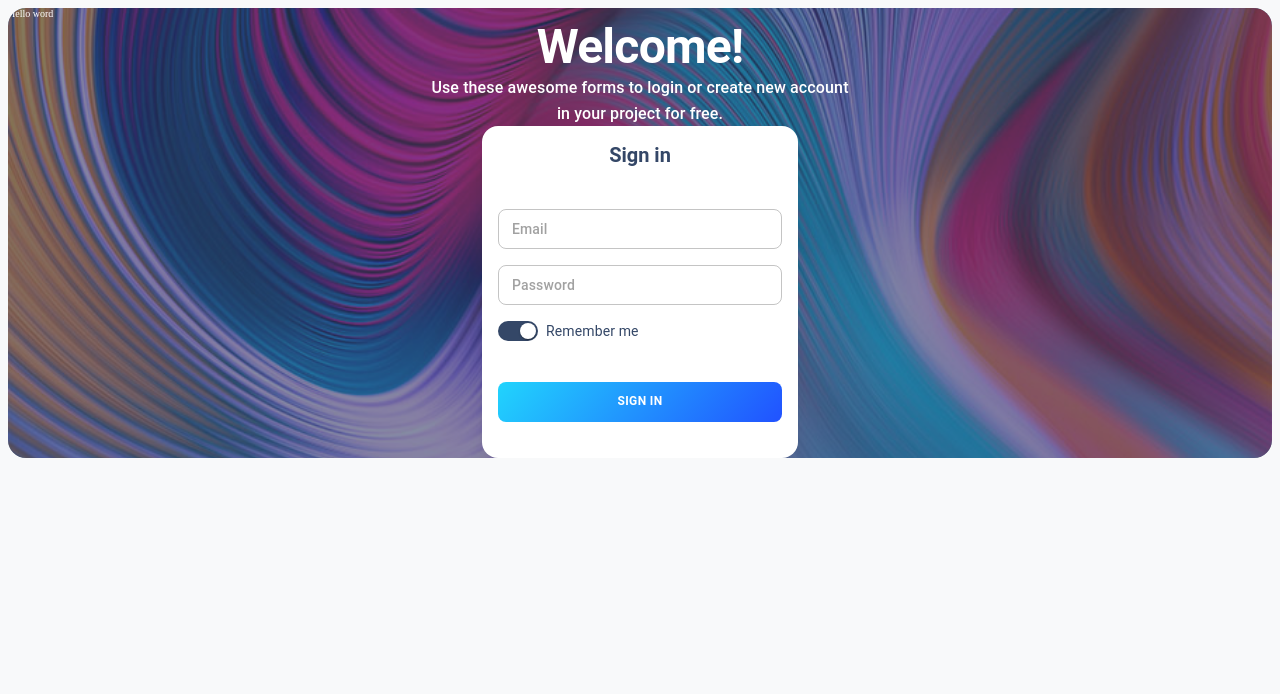
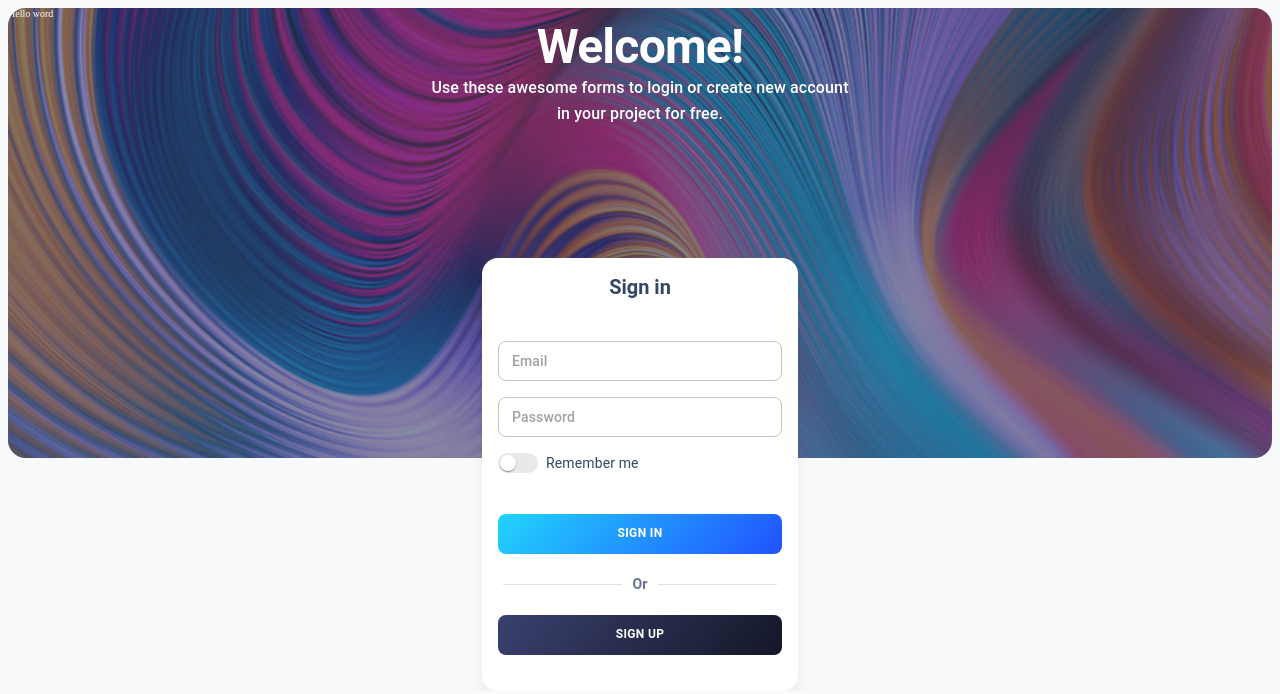
Before and after one commit to Mobinsafavi/dashboard, a React (Vite) app: page /user/login in a window 1280 px wide. Shown: the top 694 px of the page. Built offline with nearby package versions, Linux system fonts and the light colour scheme.

Commit message:
feat : working on login page

```diff
--- a/src/components/common/inputs/CustomSwitch/index.tsx
+++ b/src/components/common/inputs/CustomSwitch/index.tsx
@@ -1,6 +1,6 @@
 import { Stack, styled, Switch, SwitchProps, Typography } from "@mui/material";
 import React from "react";
-import { PaletteColor } from "../../../../config/types";
+import { Children, IFormProps, PaletteColor } from "../../../../config/types";
 
 const SwitchComponent = styled(Switch)(({ theme }) => ({
   width: 40,
@@ -26,7 +26,7 @@ const SwitchComponent = styled(Switch)(({ theme }) => ({
       },
     },
     "&.Mui-focusVisible .MuiSwitch-thumb": {
-      color: "#33cf4d",
+      color: "#32d14d",
       border: "6px solid #fff",
     },
     "&.Mui-disabled .MuiSwitch-thumb": {
@@ -54,23 +54,28 @@ const SwitchComponent = styled(Switch)(({ theme }) => ({
   },
 }));
 
-interface ICustomSwitchComponent {
+export type CustomSwitchComponentTypes = SwitchProps & {
   labelColor?: PaletteColor;
   enableText: string;
   disableText?: string;
-}
-const CustomSwitch: React.FC<ICustomSwitchComponent> = ({
+  formInputProps?: IFormProps;
+};
+
+const CustomSwitch: React.FC<CustomSwitchComponentTypes> = ({
   enableText,
   disableText,
   labelColor = "primary",
+  formInputProps,
+  ...props
 }) => {
+  const { field, fieldState } = formInputProps || {};
+
   return (
     <Stack direction="row" spacing={1} alignItems="center">
-      {disableText ? <Typography color={labelColor}>Off</Typography> : null}
-      <SwitchComponent
-        defaultChecked
-        inputProps={{ "aria-label": "ant design" }}
-      />
+      {disableText ? (
+        <Typography color={labelColor}>{disableText}</Typography>
+      ) : null}
+      <SwitchComponent {...field} {...props} />
       <Typography color={labelColor}>{enableText}</Typography>
     </Stack>
   );
--- a/src/lang/en.json
+++ b/src/lang/en.json
@@ -19,7 +19,7 @@
 
   "contact-us-form.form.title" : "Contact Us Form",
   "contact-us-form.form.description" : "Relational information",
-  "contact-us-form.form.name-field.label" : "Full name",
+  "contact-us-form.formw.name-field.label" : "Full name",
   "contact-us-form.form.name-field.placeholder" : "eg. Micheal",
   "contact-us-form.form.email-field.label" : "Email",
   "contact-us-form.form.email-field.placeholder" : "eg. project@dashboard.com",
--- a/src/pages/user/Login.module.scss
+++ b/src/pages/user/Login.module.scss
@@ -5,10 +5,10 @@
   }
   &__form {
     &__input {
-      $self : &;
+      $self: &;
       margin: 16px 0 !important;
 
-      #{ $self }--switch &{
+      #{ $self }--switch & {
         margin-top: 15px !important;
       }
     }
@@ -16,5 +16,9 @@
     &__submit-button {
       margin: 40px 0 20px 0 !important;
     }
+
+    &__signup-button {
+      margin: 20px 0 !important;
+    }
   }
 }
--- a/src/pages/user/Login.tsx
+++ b/src/pages/user/Login.tsx
@@ -8,6 +8,7 @@ import LoginSchema from "../../helpers/validations/schemas/LoginSchema";
 import style from "./Login.module.scss";
 import CustomButton from "../../components/common/CustomButton";
 import CustomSwitch from "../../components/common/inputs/CustomSwitch";
+import AuthDivider from "./components/AuthDivider";
 
 interface ILoginFormData {
   email: string;
@@ -61,7 +62,19 @@ const Login = () => {
                 xs={12}
                 className={style["auth-box-container__form__submit-button"]}
               >
-                <CustomButton fullWidth>SIGN IN</CustomButton>
+                <CustomButton type="submit" fullWidth>
+                  SIGN IN
+                </CustomButton>
+              </Grid>
+              <AuthDivider />
+              <Grid
+                item
+                xs={12}
+                className={style["auth-box-container__form__signup-button"]}
+              >
+                <CustomButton bgColor="secondary" fullWidth>
+                  SIGN UP
+                </CustomButton>
               </Grid>
             </form>
           </FormProvider>
--- /dev/null
+++ b/src/pages/user/components/AuthDivider.tsx
@@ -0,0 +1,31 @@
+import { Divider, Grid, Typography } from "@mui/material";
+
+const AuthDivider = () => {
+  return (
+    <Grid
+      container
+      sx={{
+        justifyContent: "space-around",
+        alignItems: "center",
+      }}
+    >
+      <Grid item xs={5}>
+        <Divider />
+      </Grid>
+      <Grid item>
+        <Typography
+          variant="body1"
+          color="secondary"
+          className="font-weight-bold"
+        >
+          Or
+        </Typography>
+      </Grid>
+      <Grid item xs={5}>
+        <Divider />
+      </Grid>
+    </Grid>
+  );
+};
+
+export default AuthDivider;
--- a/src/pages/user/index.tsx
+++ b/src/pages/user/index.tsx
@@ -9,7 +9,7 @@ const User = () => {
   const { message, locale } = useAppSelector((state) => state.language);
   return (
     <IntlProvider locale={locale} messages={message}>
-      <Grid container>
+      <Grid container sx={{ position: "relative" }}>
         <Grid item xs={12} className={style["header-container"]}>
           <img
             src={headerImage}
@@ -31,10 +31,18 @@ const User = () => {
                 </Typography>
               </Grid>
             </Grid>
-            <Grid container xs={3}>
-              <Outlet />
-            </Grid>
           </Grid>
+        </Grid>
+        <Grid
+          container
+          xs={3}
+          sx={{
+            marginTop: "-200px",
+            zIndex: "5",
+            mx: "auto",
+          }}
+        >
+          <Outlet />
         </Grid>
       </Grid>
     </IntlProvider>
```
Also changed, not shown: src/components/common/inputs/CustomSwitch/FormCustomSwitch.ts (added).
